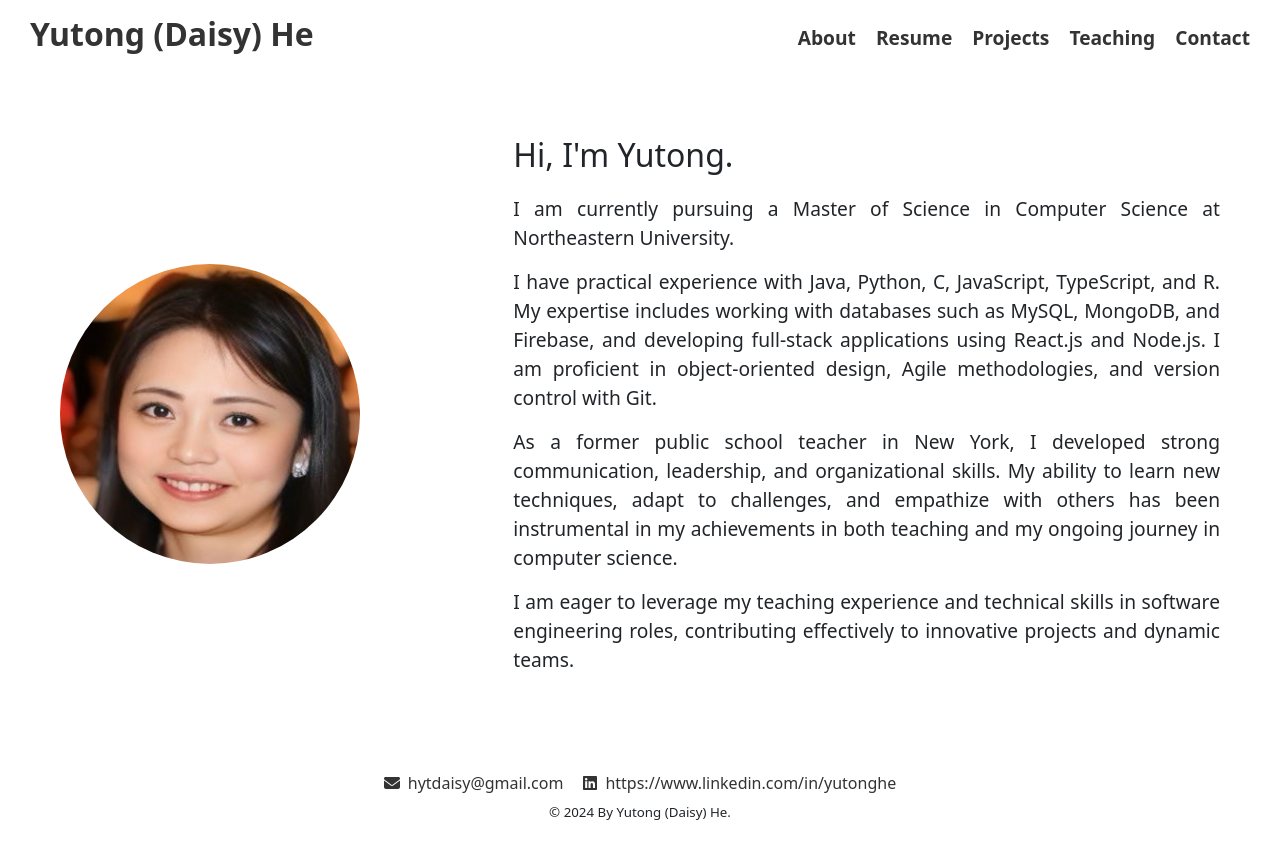
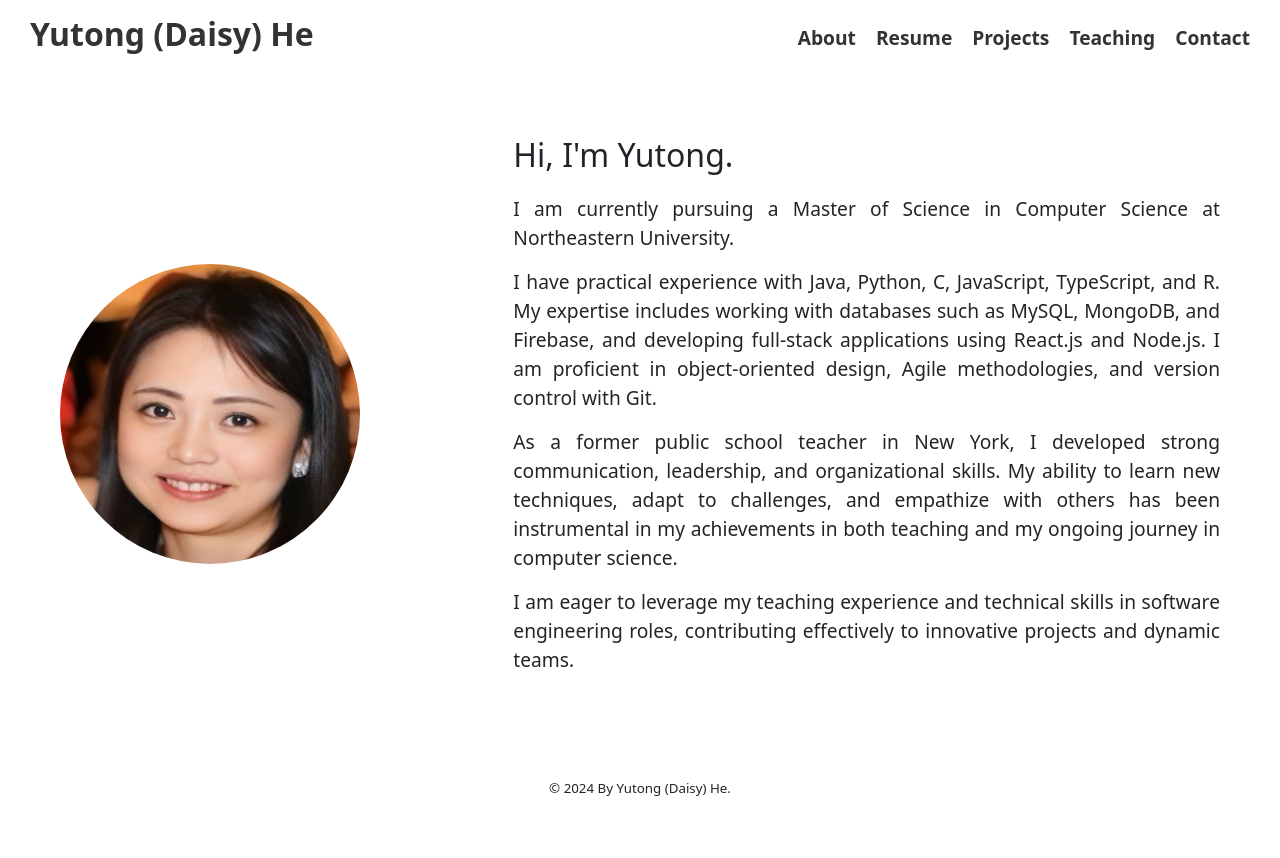
Before and after one commit to YutongDaisyHe/YutongDaisyHe.github.io, a Gatsby site: page / in a window 1280 px wide. Built offline with nearby package versions, Linux system fonts and the light colour scheme; Gatsby itself is replaced by a stand-in of ours.

Commit message:
deleted useEffect Please enter the commit message for your changes. Lines starting

```diff
--- a/src/components/Footer.js
+++ b/src/components/Footer.js
@@ -2,34 +2,24 @@ import React, {useEffect, useState} from "react";
 import { FontAwesomeIcon } from "@fortawesome/react-fontawesome";
 import { faEnvelope } from "@fortawesome/free-solid-svg-icons";
 import { faLinkedin } from "@fortawesome/free-brands-svg-icons";
-import { useLocation } from 'react-router-dom';
 
 const Footer = () => {
-    const location = useLocation();
-    const [isContactPage, setIsContactPage] = useState(false);
-
-    useEffect(() => {
-        setIsContactPage(location.pathname.includes('contact'));
-    }, [location.pathname]);
-
     return (
         <footer>
-            {!isContactPage && (
-                <section className="contact">
-                    <div>
-                        <a href="mailto:hytdaisy@gmail.com">
-                            <FontAwesomeIcon icon={faEnvelope} /> hytdaisy@gmail.com
-                        </a>
-                    </div>
-                    <a
-                        href="https://www.linkedin.com/in/yutonghe"
-                        target="_blank"
-                        rel="noopener noreferrer"
-                    >
-                        <FontAwesomeIcon icon={faLinkedin} /> https://www.linkedin.com/in/yutonghe
-                    </a>
-                </section>
-                )}
+                {/*<section className="contact">*/}
+                {/*    <div>*/}
+                {/*        <a href="mailto:hytdaisy@gmail.com">*/}
+                {/*            <FontAwesomeIcon icon={faEnvelope} /> hytdaisy@gmail.com*/}
+                {/*        </a>*/}
+                {/*    </div>*/}
+                {/*    <a*/}
+                {/*        href="https://www.linkedin.com/in/yutonghe"*/}
+                {/*        target="_blank"*/}
+                {/*        rel="noopener noreferrer"*/}
+                {/*    >*/}
+                {/*        <FontAwesomeIcon icon={faLinkedin} /> https://www.linkedin.com/in/yutonghe*/}
+                {/*    </a>*/}
+                {/*</section>*/}
             <p className="copyright">&copy; {new Date().getFullYear()} By Yutong (Daisy) He.</p>
         </footer>
     );
```
